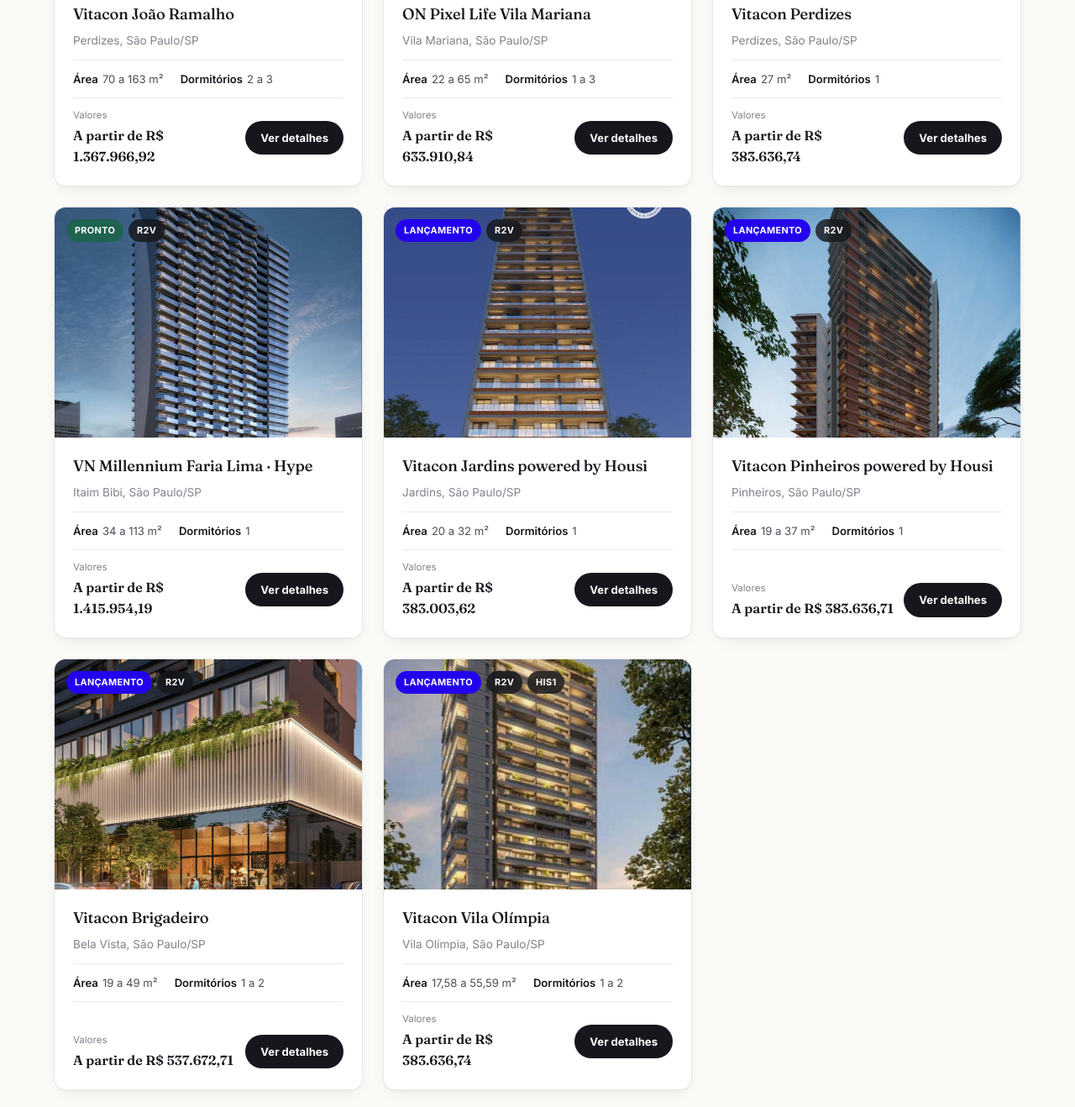
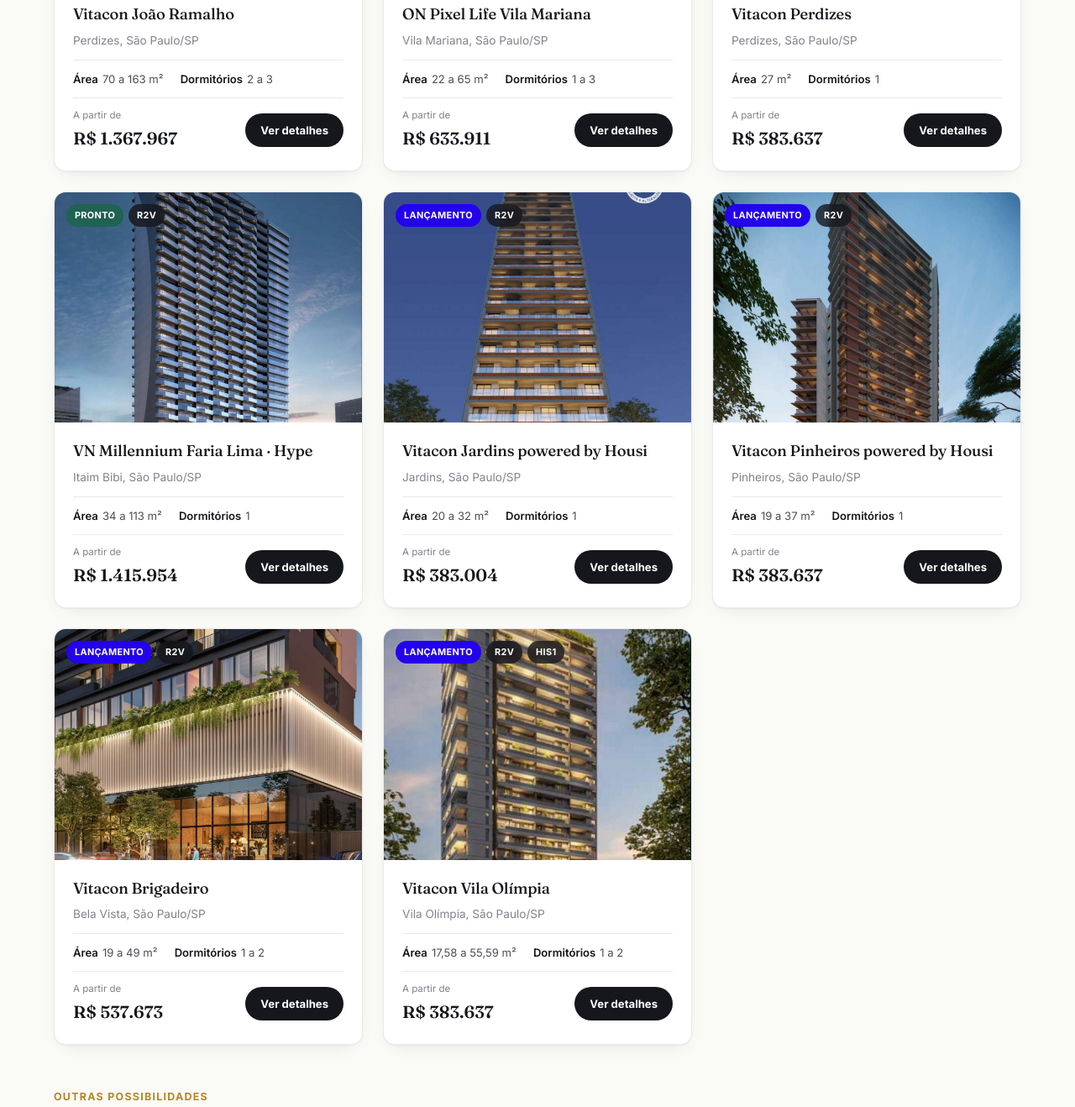
Before and after one commit to johnnybelo-ia/landing-page-jb-prime, a plain HTML site: page index.html in a window 1280 px wide. Shown: the part 3192-4510 px from the top of the page at 84% size. Drawn offline with Linux system fonts and the light colour scheme.

Commit message:
Padroniza layout dos preços dos empreendimentos no card inicial
Co-Authored-By: Claude Sonnet 5 <noreply@anthropic.com>
Claude-Session: https://claude.ai/code/session_01UhcewF8kYEnEyoU9Ccga6c

```diff
--- a/index.html
+++ b/index.html
@@ -698,7 +698,7 @@ footer{ background:var(--ink); color:rgba(255,255,255,0.75); padding:52px 0 28px
             <span><b>Dormitórios</b><span data-stat-for="vitacon-joao-ramalho" data-stat="quartos">—</span></span>
           </div>
           <div class="dev-card-footer">
-            <div><p class="dev-price-label">Valores</p><p class="dev-price" style="font-size:1rem;">A partir de R$ 1.367.966,92</p></div>
+            <div><p class="dev-price-label">A partir de</p><p class="dev-price">R$ 1.367.967</p></div>
             <span class="dev-card-cta">Ver detalhes</span>
           </div>
         </div>
@@ -716,7 +716,7 @@ footer{ background:var(--ink); color:rgba(255,255,255,0.75); padding:52px 0 28px
             <span><b>Dormitórios</b><span data-stat-for="on-pixel-vila-mariana" data-stat="quartos">—</span></span>
           </div>
           <div class="dev-card-footer">
-            <div><p class="dev-price-label">Valores</p><p class="dev-price" style="font-size:1rem;">A partir de R$ 633.910,84</p></div>
+            <div><p class="dev-price-label">A partir de</p><p class="dev-price">R$ 633.911</p></div>
             <span class="dev-card-cta">Ver detalhes</span>
           </div>
         </div>
@@ -734,7 +734,7 @@ footer{ background:var(--ink); color:rgba(255,255,255,0.75); padding:52px 0 28px
             <span><b>Dormitórios</b><span data-stat-for="vitacon-perdizes" data-stat="quartos">—</span></span>
           </div>
           <div class="dev-card-footer">
-            <div><p class="dev-price-label">Valores</p><p class="dev-price" style="font-size:1rem;">A partir de R$ 383.636,74</p></div>
+            <div><p class="dev-price-label">A partir de</p><p class="dev-price">R$ 383.637</p></div>
             <span class="dev-card-cta">Ver detalhes</span>
           </div>
         </div>
@@ -752,7 +752,7 @@ footer{ background:var(--ink); color:rgba(255,255,255,0.75); padding:52px 0 28px
             <span><b>Dormitórios</b><span data-stat-for="vn-millennium-hype" data-stat="quartos">—</span></span>
           </div>
           <div class="dev-card-footer">
-            <div><p class="dev-price-label">Valores</p><p class="dev-price" style="font-size:1rem;">A partir de R$ 1.415.954,19</p></div>
+            <div><p class="dev-price-label">A partir de</p><p class="dev-price">R$ 1.415.954</p></div>
             <span class="dev-card-cta">Ver detalhes</span>
           </div>
         </div>
@@ -770,7 +770,7 @@ footer{ background:var(--ink); color:rgba(255,255,255,0.75); padding:52px 0 28px
             <span><b>Dormitórios</b><span data-stat-for="vitacon-jardins" data-stat="quartos">—</span></span>
           </div>
           <div class="dev-card-footer">
-            <div><p class="dev-price-label">Valores</p><p class="dev-price" style="font-size:1rem;">A partir de R$ 383.003,62</p></div>
+            <div><p class="dev-price-label">A partir de</p><p class="dev-price">R$ 383.004</p></div>
             <span class="dev-card-cta">Ver detalhes</span>
           </div>
         </div>
@@ -788,7 +788,7 @@ footer{ background:var(--ink); color:rgba(255,255,255,0.75); padding:52px 0 28px
             <span><b>Dormitórios</b><span data-stat-for="vitacon-pinheiros" data-stat="quartos">—</span></span>
           </div>
           <div class="dev-card-footer">
-            <div><p class="dev-price-label">Valores</p><p class="dev-price" style="font-size:1rem;">A partir de R$ 383.636,71</p></div>
+            <div><p class="dev-price-label">A partir de</p><p class="dev-price">R$ 383.637</p></div>
             <span class="dev-card-cta">Ver detalhes</span>
           </div>
         </div>
@@ -806,7 +806,7 @@ footer{ background:var(--ink); color:rgba(255,255,255,0.75); padding:52px 0 28px
             <span><b>Dormitórios</b><span data-stat-for="vitacon-brigadeiro" data-stat="quartos">—</span></span>
           </div>
           <div class="dev-card-footer">
-            <div><p class="dev-price-label">Valores</p><p class="dev-price" style="font-size:1rem;">A partir de R$ 537.672,71</p></div>
+            <div><p class="dev-price-label">A partir de</p><p class="dev-price">R$ 537.673</p></div>
             <span class="dev-card-cta">Ver detalhes</span>
           </div>
         </div>
@@ -824,7 +824,7 @@ footer{ background:var(--ink); color:rgba(255,255,255,0.75); padding:52px 0 28px
             <span><b>Dormitórios</b><span data-stat-for="vitacon-vila-olimpia" data-stat="quartos">—</span></span>
           </div>
           <div class="dev-card-footer">
-            <div><p class="dev-price-label">Valores</p><p class="dev-price" style="font-size:1rem;">A partir de R$ 383.636,74</p></div>
+            <div><p class="dev-price-label">A partir de</p><p class="dev-price">R$ 383.637</p></div>
             <span class="dev-card-cta">Ver detalhes</span>
           </div>
         </div>
```
